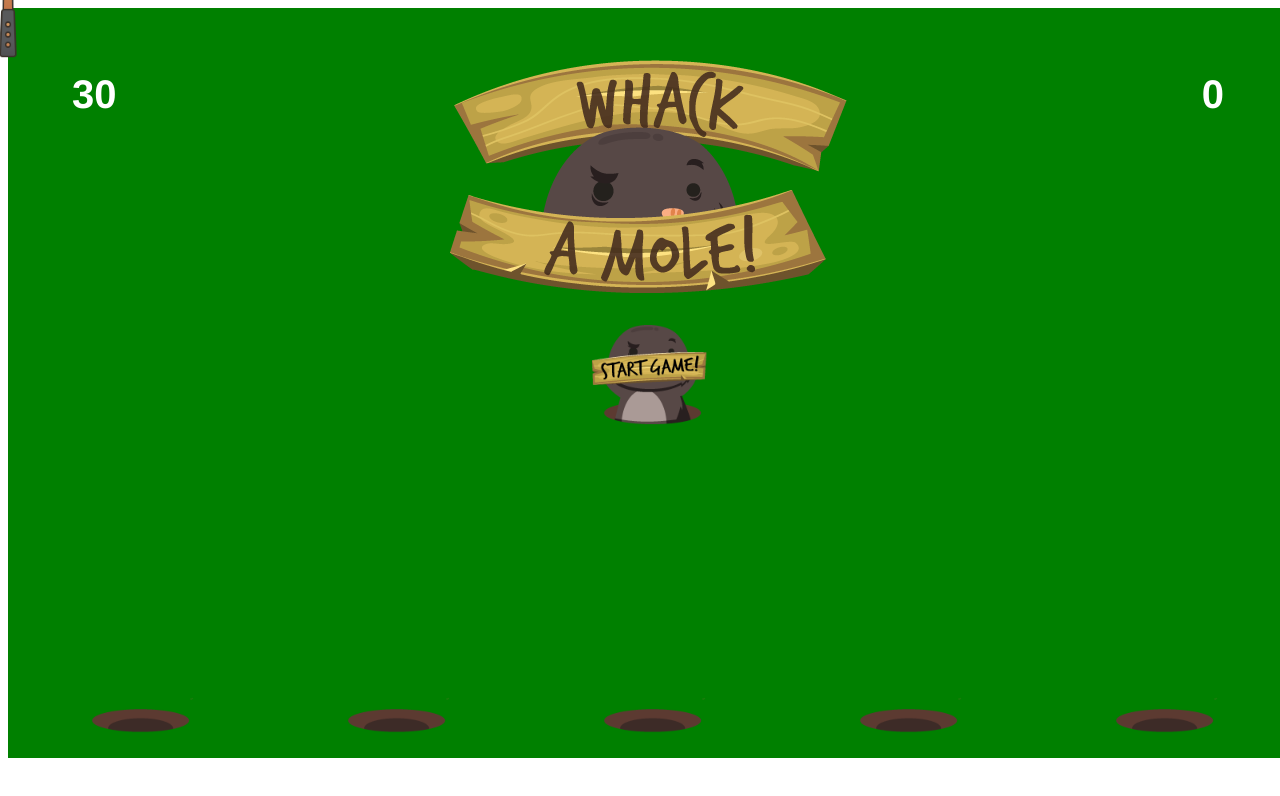
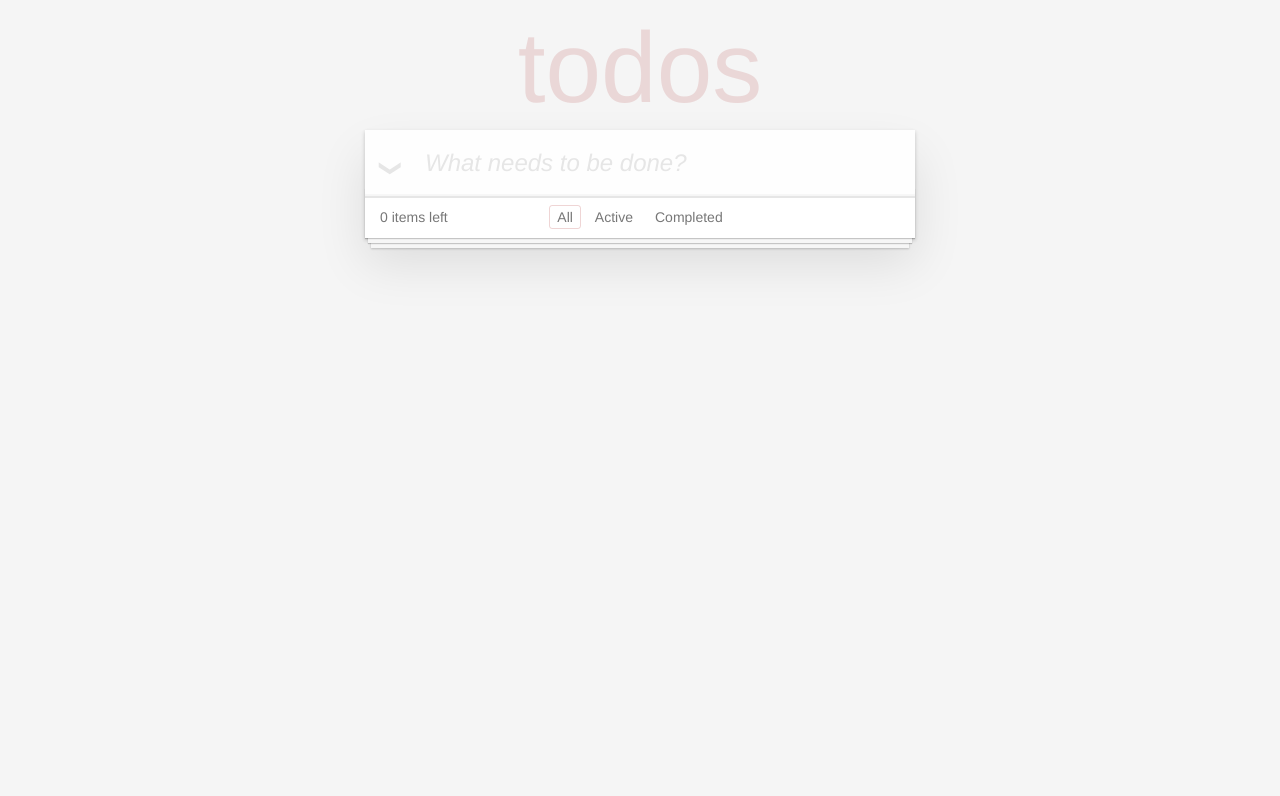
Before and after one commit to benshabbat/react-io, a React (Vite) app in the folder client/: page / in a window 1280 px wide. Shown: the top 796 px of the page. Built offline with nearby package versions, Linux system fonts and the light colour scheme.

Commit message:
test header todo worked

```diff
--- a/client/src/App.jsx
+++ b/client/src/App.jsx
@@ -5,15 +5,15 @@
 // import { Test } from "./components/Test";
 
 
-// import AppTodoList from "./todoList/AppTodoList";
-// import "./todoList/todolist.css";
+import AppTodoList from "./todoList/AppTodoList";
+import "./todoList/todolist.css";
 
-import "./mole/mole.css"
-import AppMole from "./mole/AppMole";
+// import "./mole/mole.css"
+// import AppMole from "./mole/AppMole";
 function App() {
   // return createElement(Fragment, null, createElement(Hedaer), createElement(Form));
-  // return <AppTodoList/>
-  return <AppMole/>
+  return <AppTodoList/>
+  // return <AppMole/>
 }
 
 export default App;
--- a/client/src/mole/AppMole.jsx
+++ b/client/src/mole/AppMole.jsx
@@ -25,7 +25,7 @@ export default function AppMole() {
   const handleMouseUp = () => setIsActive(false);
 
   const handleHoleClick = (index) => {
-    if (holes[index] && holes[index].state === 'up') {
+    if (holes[index].state === 'up') {
       setScore(prevScore => prevScore + 10);
       setHoles(prevHoles => {
         const newHoles = [...prevHoles];
--- a/client/src/todoList/AppTodoList.jsx
+++ b/client/src/todoList/AppTodoList.jsx
@@ -1,4 +1,5 @@
 import { useState } from "react";
+import HeaderToDO from "./HeaderToDO";
 
 export default function AppTodoList() {
   const [todos, setTodos] = useState([]);
@@ -6,15 +7,15 @@ export default function AppTodoList() {
   const [editingId, setEditingId] = useState(null);
   const [filter, setFilter] = useState("all");
   const [show, setShow] = useState(true);
-  const addTodo = (e) => {
-    if (e.key === "Enter" && newTodo.trim() !== "") {
-      setTodos([
-        ...todos,
-        { id: Date.now(), title: newTodo, completed: false, active: true },
-      ]);
-      setNewTodo("");
-    }
-  };
+  // const addTodo = (e) => {
+  //   if (e.key === "Enter" && newTodo.trim() !== "") {
+  //     setTodos([
+  //       ...todos,
+  //       { id: Date.now(), title: newTodo, completed: false, active: true },
+  //     ]);
+  //     setNewTodo("");
+  //   }
+  // };
 
   const toggleTodo = (id) => {
     setTodos(
@@ -73,7 +74,7 @@ export default function AppTodoList() {
   };
   return (
     <section className="todoapp">
-      <header className="header">
+      {/* <header className="header">
         <h1>todos</h1>
         <input
           className="new-todo"
@@ -83,8 +84,8 @@ export default function AppTodoList() {
           onChange={(e) => setNewTodo(e.target.value)}
           onKeyPress={addTodo}
         />
-      </header>
-
+      </header> */}
+      <HeaderToDO setNewTodo={setNewTodo} newTodo={newTodo} setTodos={setTodos}todos={todos}/>
       <section className="main">
         <input className="toggle-all" type="checkbox" onClick={toShowOrhide} />
         <ul className="todo-list">
--- a/client/src/todoList/HeaderToDO.jsx
+++ b/client/src/todoList/HeaderToDO.jsx
@@ -1,11 +1,25 @@
 import "./todolist.css";
-import {useState} from "react"
-export default function HeaderToDO() {
-  // const [item, setItem] = useState()
+export default function HeaderToDO(props) {
+  const addTodo = (e) => {
+    if (e.key === "Enter" && props.newTodo.trim() !== "") {
+      props.setTodos([
+        ...props.todos,
+        { id: Date.now(), title: props.newTodo, completed: false, active: true },
+      ]);
+      props.setNewTodo("");
+    }
+  };
   return (
     <header className="header">
-      <h1>todos</h1>
-      <input className="new-todo" placeholder="What needs to be done?" autoFocus onInput={}/>
-    </header>
+    <h1>todos</h1>
+    <input
+      className="new-todo"
+      placeholder="What needs to be done?"
+      autoFocus
+      value={props.newTodo}
+      onChange={(e) => props.setNewTodo(e.target.value)}
+      onKeyPress={addTodo}
+    />
+  </header>
   );
 }
```
